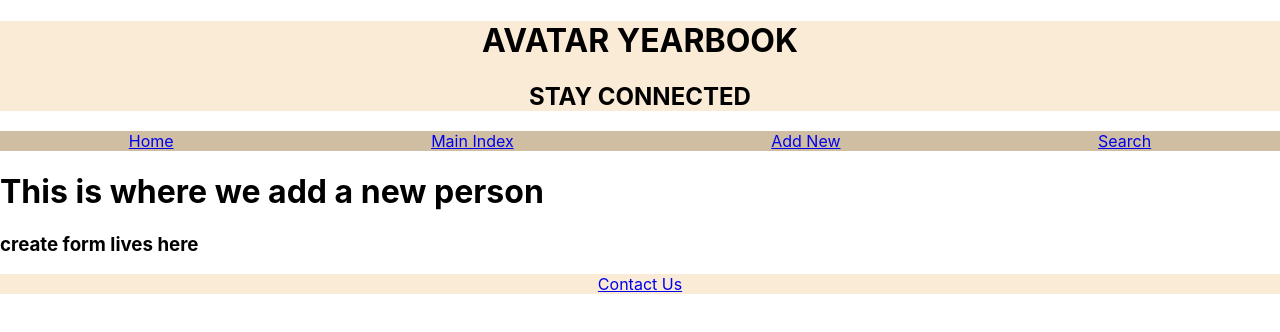
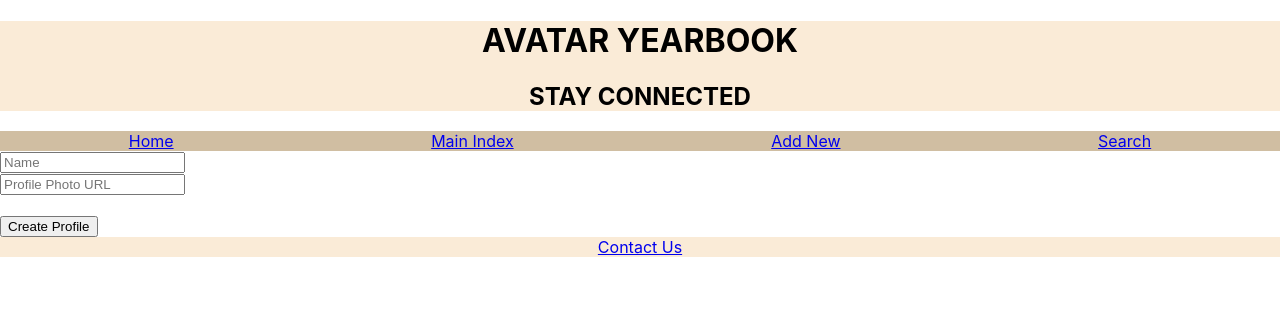
Before and after one commit to CoryMetcalf96/ay-frontend, a React (Create React App) app: page /new in a window 1280 px wide. Shown: the top 332 px of the page. Built offline with nearby package versions, Linux system fonts and the light colour scheme; no server answers.

Commit message:
Added create functionality

```diff
--- a/src/App.js
+++ b/src/App.js
@@ -23,7 +23,7 @@ import New from "./pages/New";
 function App() {
 
 const [ people, setPeople ] = useState(null);
-const URL = "https://avatar-yearbook-backend.herokuapp.com/july22/";
+const URL = "https://avatar-yearbook-backend.herokuapp.com/";
 
 const  getPeople = async () => {
   const response = await fetch(URL);
@@ -59,7 +59,7 @@ useEffect(() => {  getPeople()
         <Show />
       </Route>
       <Route path="/new">
-        <New />
+        <New people={people} createPeople={createPeople}/>
       </Route>
 
       <Footer />
@@ -68,3 +68,24 @@ useEffect(() => {  getPeople()
 }
 
 export default App;
+
+// const personSchema = new mongoose.Schema({
+//   name: String,
+//   picture: String,
+//   linkedin: String,
+//   github: String,
+//   portfolio: String,
+//   location: String,
+//   instagram: String,
+//   quote: String,
+//   nation: String,
+//   gaming: {
+//       steam: String,
+//       xbox: String,
+//       sonypsn: String,
+//       nintendo: String},
+//   favorites: {
+//       favbook: String,
+//       favmovie: String,
+//       favgame: String}
+// });
--- a/src/components/Card.js
+++ b/src/components/Card.js
@@ -1,12 +1,12 @@
-function Card (props) {
-    return (
-        <div className="card">
-            {/* Placeholder for person's image */}
-            <img className="home-pfp" src="https://www.nicepng.com/png/full/289-2892199_admin-09-17-facebook-no-profile-pic-female.png" alt="Anonymous profile picture" />
-            {/* Placeholder for person's name */}
-            <a href="#"><h5>First Last</h5></a>
-        </div>
-    )
-}
+// function Card (props) {
+//     return (
+//         <div className="card">
+//             {/* Placeholder for person's image */}
+//             <img className="home-pfp" src="https://www.nicepng.com/png/full/289-2892199_admin-09-17-facebook-no-profile-pic-female.png" alt="Anonymous profile picture" />
+//             {/* Placeholder for person's name */}
+//             <a href="#"><h5>First Last</h5></a>
+//         </div>
+//     )
+// }
 
-export default Card;
+// export default Card;
--- a/src/pages/MainIndex.js
+++ b/src/pages/MainIndex.js
@@ -6,9 +6,13 @@ function MainIndex(props) {
   const loaded = () => {
     return props.people.map((person) => (
       <div key={person._id} className="person">
-      <Link to ={`/show/${person._id}`}>
-        <h1>{person.name}</h1>
+        <div className="card">
+          <Link to={`/show/${person._id}`}>
+            <img className="card-picture" src={person.picture} alt={person.name} />
+            <h1 className="card-name">{person.name}</h1>
           </Link>
+          <h3>{person.quote}</h3>
+        </div>
       </div>
     ));
   };
@@ -16,20 +20,10 @@ const loaded = () => {
   const loading = () => {
     return <h1>Loading...</h1>;
   };
-return props.people ? loaded () : loading ();
+  return props.people ? loaded() : loading();
 }
 
+export default MainIndex;
 
-//   return <div> <h1>This is the Index Page</h1>;
-//   <h3>This will display everyone on the page  using the Card component</h3>;
-//   <div className='card-grid'>
-//         <Card />
-//         <Card />
-//         <Card />
-//         <Card />
-//         <Card />
-//       </div>
-//   </div>
-// }
-
-export default MainIndex;
+// Backburner:
+// Find a way in to the nested array from database information OR change the schema.
--- a/src/pages/New.js
+++ b/src/pages/New.js
@@ -1,8 +1,78 @@
+import { useHistory } from 'react-router-dom'
+import { useState } from 'react';
+
 function New(props) {
-  return <div>
-    <h1>This is where we add a new person</h1>
-    <h3>create form lives here</h3>
+  // Establish browser history
+  let history = useHistory();
+
+  // Set the state for form data
+  const [newForm, setNewForm] = useState({
+    name: "",
+    picture: "",
+    // gaming: "",
+  })
+
+  // handleChange for the form
+  const handleChange = (event) => {
+    setNewForm({ ...newForm, [event.target.name]: event.target.value })
+  }
+
+  // Establish route redirect after form submission
+  const redirect = () => {
+    history.goBack();
+  }
+
+  // Hande the submit for the form
+  const handleSubmit = (event) => {
+    event.preventDefault();
+    props.createPeople(newForm);
+    setNewForm({
+      name: "",
+      picture: "",
+      // gaming: "",
+
+    });
+    redirect();
+  };
+
+
+  return (
+    <div>
+      {/* <h1>This is where we add a new person</h1>
+      <h3>create form lives here</h3> */}
+      <form onSubmit={handleSubmit}>
+        <input
+          type="text"
+          value={newForm.name}
+          name="name"
+          placeholder='Name'
+          onChange={handleChange}
+        />
+        <br />
+        <input
+          type="text"
+          value={newForm.picture}
+          name="picture"
+          placeholder='Profile Photo URL'
+          onChange={handleChange}
+        />
+        <br />
+        {/* <input
+          type="text"
+          value={newForm.gaming}
+          name="gaming"
+          placeholder='Steam Profile'
+          onChange={handleChange}
+        /> */}
+        <br />
+        <input type="submit" value='Create Profile' />
+      </form>
     </div>
+  )
 }
 
 export default New;
+
+
+// Backburner:
+// Back to main index specifically in redirect route
--- a/src/style/card.css
+++ b/src/style/card.css
@@ -2,6 +2,6 @@
     border: solid;
 }
 
-.home-pfp {
+.card-picture {
     width: 200px;
 }
```
Lines whose indentation alone changed are shown as unchanged.
